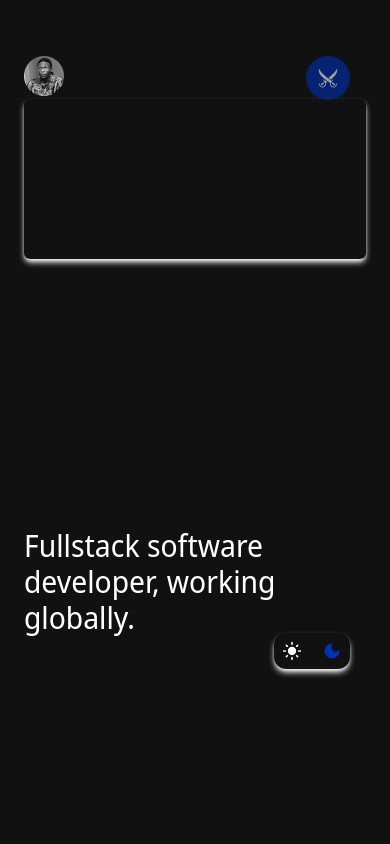
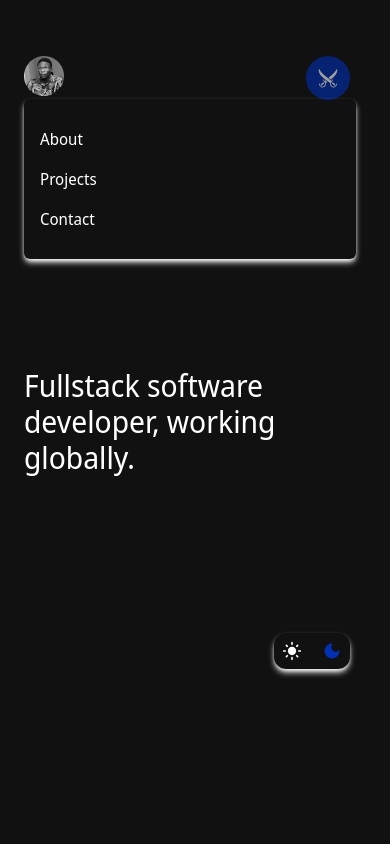
Before and after one commit to KingZedPriest/curly-journey, a Next.js app: page / in a window 390 px wide. Both pictures are taken after a click on the icon 328 px from the left and 78 px from the top of the page. Shown: the top 844 px of the page. Built offline with nearby package versions, Linux system fonts and the light colour scheme.

Commit message:
Feat: Add subtle animation to the nav bar, change the color to white

```diff
--- a/src/app/globals.css
+++ b/src/app/globals.css
@@ -234,3 +234,32 @@ button {
   transform: translate3d(0px, 0px, 15px) perspective(180px) rotateX(-35deg) translateY(2px);
   border-radius: 50%;
 }
+/* Shrinked NavBar */
+@keyframes slideInBottom {
+  from {
+    transform: translateY(10px)
+  }
+  to {
+    transform: translateY(0)
+  }
+}
+.menu{
+  animation-name: slideInBottom;
+  animation-duration: 1s;
+  animation-timing-function: ease-in;
+}
+
+@keyframes opacityAnimation {
+  from {
+    opacity: 0;
+  }
+  to {
+    opacity: 1;
+  }
+}
+
+.links {
+  animation-name: opacityAnimation;
+  animation-duration: 1s;
+  animation-timing-function: ease-in;
+}
--- a/src/components/ShrinkedNav.tsx
+++ b/src/components/ShrinkedNav.tsx
@@ -1,28 +1,68 @@
-"use client"
+"use client";
 import Link from "next/link";
-import { BsMenuButtonWide } from "react-icons/bs"
-import { GiCrossedSabres } from "react-icons/gi"
+import { BsMenuButtonWide } from "react-icons/bs";
+import { GiCrossedSabres } from "react-icons/gi";
 
 import { useState } from "react";
 
 export default function ShrinkedNav() {
- const [isOpen, setIsOpen] = useState<boolean>(false)
- const showNav = () => {
-    setIsOpen(!isOpen)
- }
+  const [isOpen, setIsOpen] = useState<boolean>(false);
+  const showNav = () => {
+    setIsOpen(!isOpen);
+  };
   return (
     <>
-    <div className="fixed z-20 right-10 top-[3.5rem] sm:hidden">
-    <div className={`${!isOpen ? "": "hidden"} bg-[#0131b6] rounded-[50%] p-3`}>
-        < BsMenuButtonWide size={20} onClick={showNav} className="cursor-pointer"/>
-    </div>
-    <div className={`${isOpen ? "": "hidden"} bg-[#0131b6] rounded-[50%] p-3 dark:opacity-60`}>
-        < GiCrossedSabres size={20} onClick={showNav} className="cursor-pointer"/>
-    </div>
-    </div>
-    <div className={`${isOpen ? "": "hidden"} ease-in-out duration-1000 sm:hidden bg-inherit relative top-[6.2rem] h-40 w-[100%] mx-auto rounded-md shadow-md shadow-black dark:shadow-white`}>
-
-    </div>
+      <div className="fixed right-10 top-[3.5rem] z-20 sm:hidden">
+        <div
+          className={`${
+            !isOpen ? "" : "hidden"
+          } rounded-[50%] bg-[#0131b6] p-3`}
+        >
+          <BsMenuButtonWide
+            size={20}
+            onClick={showNav}
+            className="cursor-pointer text-white"
+          />
+        </div>
+        <div
+          className={`${
+            isOpen ? "" : "hidden"
+          } rounded-[50%] bg-[#0131b6] p-3 dark:opacity-60`}
+        >
+          <GiCrossedSabres
+            size={20}
+            onClick={showNav}
+            className="cursor-pointer text-white"
+          />
+        </div>
+      </div>
+      <div
+        className={`${
+          isOpen ? "" : "hidden"
+        } menu fixed top-[6.2rem] z-20 flex h-40 w-[85%] flex-col justify-center rounded-md bg-inherit shadow-md shadow-black dark:shadow-white sm:hidden`}
+      >
+        <Link
+          className="links bg-opacity- rounded-md border-black px-4 py-2 duration-500 hover:border-r-8 hover:text-white hover:bg-[#0131b6] dark:border-white"
+          href="/about"
+          prefetch
+        >
+          About
+        </Link>
+        <Link
+          className="links bg-opacity- rounded-md border-black px-4 py-2 duration-500 hover:border-r-8 hover:text-white hover:bg-[#0131b6] dark:border-white"
+          href="/about"
+          prefetch
+        >
+          Projects
+        </Link>
+        <Link
+          className="links rounded-md border-black bg-opacity-50 px-4 py-2 duration-500 hover:border-r-8 hover:text-white hover:bg-[#0131b6] dark:border-white"
+          href="/about"
+          prefetch
+        >
+          Contact
+        </Link>
+      </div>
     </>
   );
 }
```
